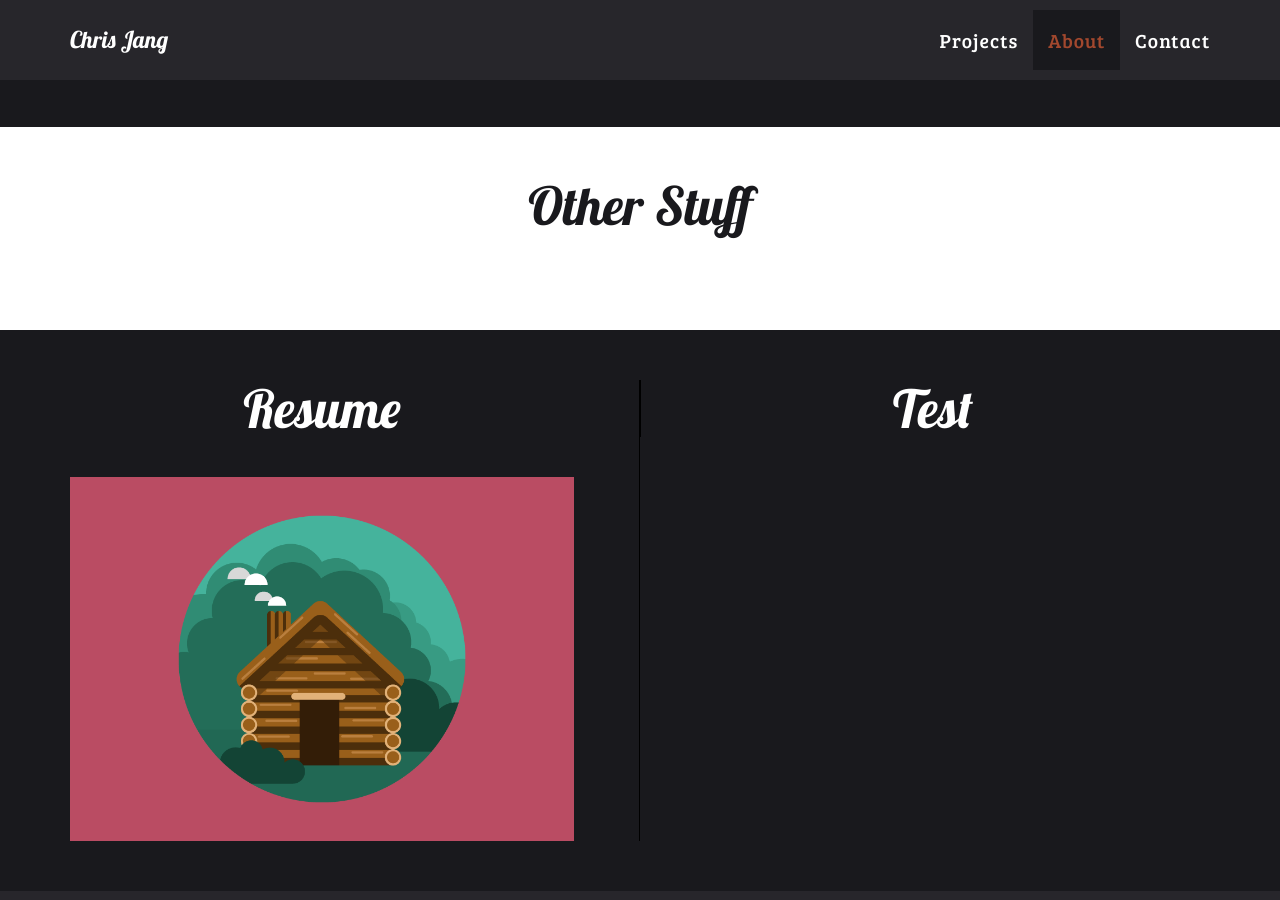
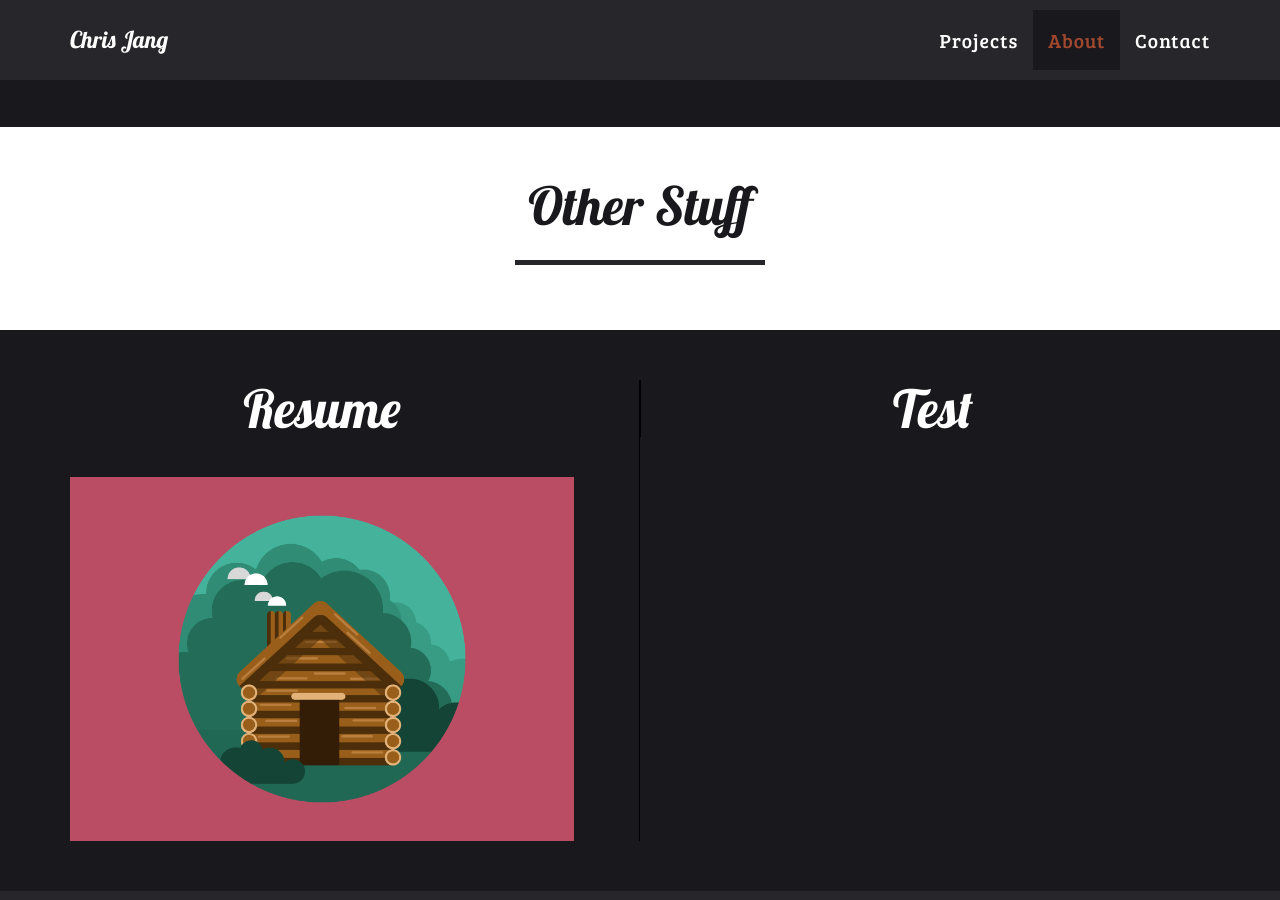
Before and after one commit to cjang5/cjang5.github.io, a Jekyll site: the page built from index.html, in a window 1280 px wide and 900 px high, scrolled down 1970 px. Built offline with Jekyll 4.4.1, drawn with Linux system fonts in a browser that asks for light colours.

Commit message:
Changed to star primary

```diff
--- a/_includes/contact.html
+++ b/_includes/contact.html
@@ -4,7 +4,7 @@
 	    <div class="row">
     	    	<div class="col-lg-12 text-center">
 		    <h2>Other Stuff</h2>
-		    <hr class="star-other">
+		    <hr class="star-primary">
 		</div>
 	    </div>
 	</div>
```
